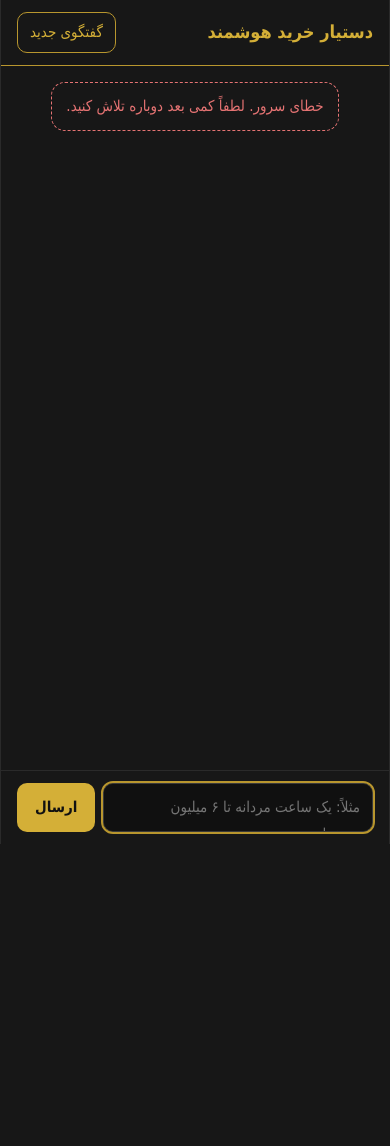
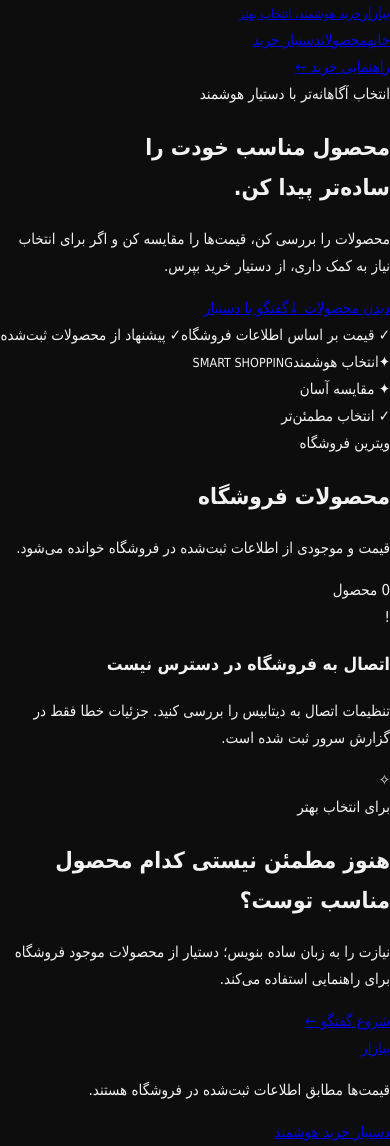
Before and after one commit to HOSSEIN2839/S, a PHP site: page / in a window 390 px wide. Before the commit the page ends 844 px from the top, so only its background shows below. Run offline with PHP 8.4, Linux system fonts and the light colour scheme.

Commit message:
Build responsive product storefront as main homepage

```diff
--- a/public/index.php
+++ b/public/index.php
@@ -1,33 +1,23 @@
 <?php
 declare(strict_types=1);
-header("Content-Security-Policy: default-src 'self'; img-src 'self' https: data:; style-src 'self'; script-src 'self'; connect-src 'self'; frame-ancestors 'none'; base-uri 'none'; form-action 'none'");
+header("Content-Security-Policy: default-src 'self'; img-src 'self' https: data:; style-src 'self'; script-src 'self'; connect-src 'self'; frame-ancestors 'none'; base-uri 'none'; form-action 'self'");
 header('X-Content-Type-Options: nosniff');
-header('Referrer-Policy: no-referrer');
+header('Referrer-Policy: strict-origin-when-cross-origin');
+$products=[]; $pageError=false;
+try { require_once dirname(__DIR__).'/app/bootstrap.php'; $products=(new \App\Models\ProductRepository())->search(null,null,null,null,24); }
+catch (\Throwable $e) { $pageError=true; error_log('[shop-home] '.$e->getMessage()); }
+function h(mixed $value): string { return htmlspecialchars((string)$value, ENT_QUOTES|ENT_SUBSTITUTE, 'UTF-8'); }
+function toman(mixed $value): string { return number_format((int)$value).' تومان'; }
 ?>
-<!doctype html>
-<html lang="fa" dir="rtl">
-<head>
-    <meta charset="utf-8">
-    <meta name="viewport" content="width=device-width, initial-scale=1">
-    <title>دستیار خرید هوشمند</title>
-    <link rel="stylesheet" href="css/style.css">
-</head>
-<body>
-<main class="chat">
-    <header class="chat__header">
-        <h1>دستیار خرید هوشمند</h1>
-        <button id="new-chat" type="button" class="btn-ghost">گفتگوی جدید</button>
-    </header>
-
-    <section id="messages" class="chat__messages" aria-live="polite"></section>
-
-    <div id="status" class="chat__status" role="status"></div>
-
-    <div class="chat__composer">
-        <textarea id="input" rows="1" maxlength="500" placeholder="مثلاً: یک ساعت مردانه تا ۶ میلیون می‌خواهم" aria-label="پیام شما"></textarea>
-        <button id="send" type="button" class="btn-primary">ارسال</button>
-    </div>
-</main>
-<script src="js/chat.js"></script>
-</body>
-</html>
+<!doctype html><html lang="fa" dir="rtl"><head><meta charset="utf-8"><meta name="viewport" content="width=device-width, initial-scale=1"><meta name="theme-color" content="#111318"><title>بازار | فروشگاه هوشمند</title><meta name="description" content="محصولات فروشگاه را ببینید و برای انتخاب بهتر از دستیار خرید هوشمند کمک بگیرید."><link rel="stylesheet" href="css/style.css"></head>
+<body class="shop-home">
+<header class="site-header"><a class="brand" href="index.php" aria-label="صفحه اصلی بازار"><span class="brand-mark">ب</span><span>بازار<small>خرید هوشمند، انتخاب بهتر</small></span></a><nav class="site-nav" aria-label="ناوبری اصلی"><a class="nav-active" href="index.php">خانه</a><a href="#products">محصولات</a><a href="#assistant">دستیار خرید</a></nav><a class="header-cta" href="#assistant">راهنمایی خرید <span aria-hidden="true">←</span></a></header>
+<main><section class="hero"><div class="hero-copy"><span class="eyebrow"><span class="live-dot"></span> انتخاب آگاهانه‌تر با دستیار هوشمند</span><h1>محصول مناسب خودت را<br><span>ساده‌تر پیدا کن.</span></h1><p>محصولات را بررسی کن، قیمت‌ها را مقایسه کن و اگر برای انتخاب نیاز به کمک داری، از دستیار خرید بپرس.</p><div class="hero-actions"><a class="button button-primary" href="#products">دیدن محصولات <span>↓</span></a><a class="button button-secondary" href="#assistant">گفتگو با دستیار</a></div><div class="hero-notes"><span>✓ قیمت بر اساس اطلاعات فروشگاه</span><span>✓ پیشنهاد از محصولات ثبت‌شده</span></div></div><div class="hero-art" aria-hidden="true"><div class="orbit orbit-one"></div><div class="orbit orbit-two"></div><div class="hero-center"><span class="hero-star">✦</span><span>انتخاب هوشمند</span><small>SMART SHOPPING</small></div><div class="floating-chip chip-top">✦ مقایسه آسان</div><div class="floating-chip chip-bottom">✓ انتخاب مطمئن‌تر</div></div></section>
+<section class="section products-section" id="products"><div class="section-heading"><div><span class="eyebrow">ویترین فروشگاه</span><h2>محصولات فروشگاه</h2><p>قیمت و موجودی از اطلاعات ثبت‌شده در فروشگاه خوانده می‌شود.</p></div><span class="product-count"><?= count($products) ?> محصول</span></div>
+<?php if($pageError): ?><div class="state-panel"><span class="state-icon">!</span><h3>اتصال به فروشگاه در دسترس نیست</h3><p>تنظیمات اتصال به دیتابیس را بررسی کنید. جزئیات خطا فقط در گزارش سرور ثبت شده است.</p></div>
+<?php elseif(!$products): ?><div class="state-panel"><span class="state-icon">⌕</span><h3>فعلاً محصولی برای نمایش نیست</h3><p>پس از اتصال دیتابیس و ثبت محصولات، فهرست اینجا نمایش داده می‌شود.</p></div>
+<?php else: ?><div class="product-grid"><?php foreach($products as $product): ?><article class="product-card"><a class="product-image-wrap" href="<?= h($product['product_url'] ?: '#assistant') ?>" <?= !empty($product['product_url'])?'target="_blank" rel="noopener noreferrer"':'' ?>>
+<?php if(!empty($product['image_url']) && filter_var($product['image_url'],FILTER_VALIDATE_URL) && in_array(strtolower((string)parse_url($product['image_url'],PHP_URL_SCHEME)),['https','http'],true)): ?><img src="<?= h($product['image_url']) ?>" alt="<?= h($product['name']) ?>" loading="lazy"><?php else: ?><span class="image-placeholder" aria-label="تصویر موجود نیست">✦</span><?php endif; ?>
+<?php if(!empty($product['in_stock'])): ?><span class="stock-badge"><i></i> موجود</span><?php else: ?><span class="stock-badge stock-out">ناموجود</span><?php endif; ?></a><div class="product-info"><?php if(!empty($product['category'])): ?><span class="product-category"><?= h($product['category']) ?></span><?php endif; ?><h3><?= h($product['name']) ?></h3><?php if(!empty($product['brand'])): ?><p class="product-brand"><?= h($product['brand']) ?></p><?php endif; ?><div class="product-bottom"><div><strong><?= h(toman($product['final_price']??0)) ?></strong><small>قیمت نهایی</small></div><?php if(!empty($product['product_url']) && filter_var($product['product_url'],FILTER_VALIDATE_URL)): ?><a class="product-link" href="<?= h($product['product_url']) ?>" target="_blank" rel="noopener noreferrer" aria-label="مشاهده <?= h($product['name']) ?>">←</a><?php else: ?><a class="product-link" href="#assistant" aria-label="پرسش درباره محصول">؟</a><?php endif; ?></div></div></article><?php endforeach; ?></div><?php endif; ?></section>
+<section class="assistant-banner" id="assistant"><div class="assistant-symbol">✧</div><div><span class="eyebrow">برای انتخاب بهتر</span><h2>هنوز مطمئن نیستی کدام محصول مناسب توست؟</h2><p>نیازت را به زبان ساده بنویس؛ دستیار از محصولات موجود فروشگاه برای راهنمایی استفاده می‌کند.</p></div><a class="button button-primary" href="chat.php">شروع گفتگو <span>←</span></a></section></main>
+<footer class="site-footer"><a class="brand brand-small" href="index.php"><span class="brand-mark">ب</span><span>بازار</span></a><p>قیمت‌ها مطابق اطلاعات ثبت‌شده در فروشگاه هستند.</p><a href="chat.php">دستیار خرید هوشمند</a></footer></body></html>
```
